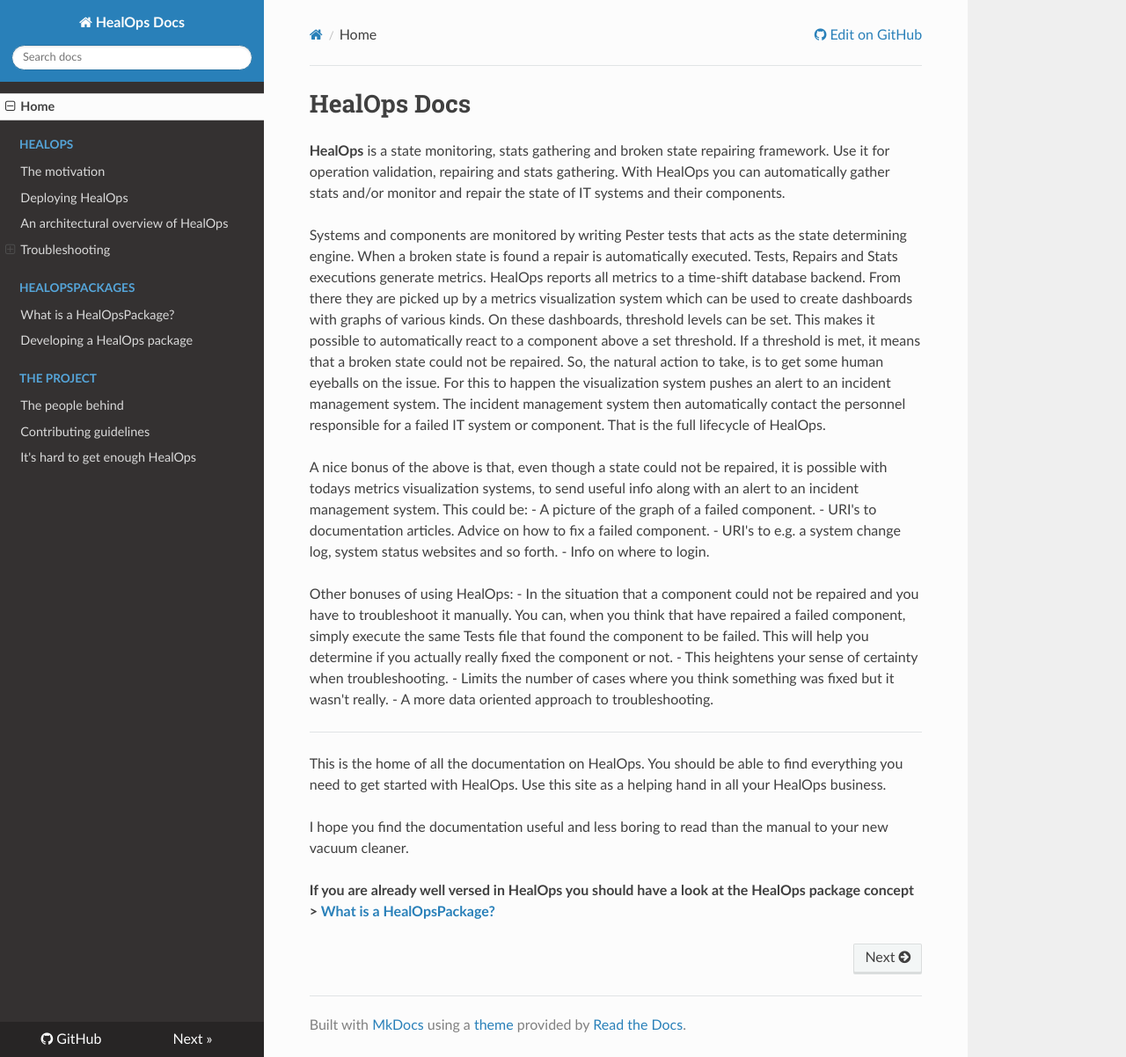
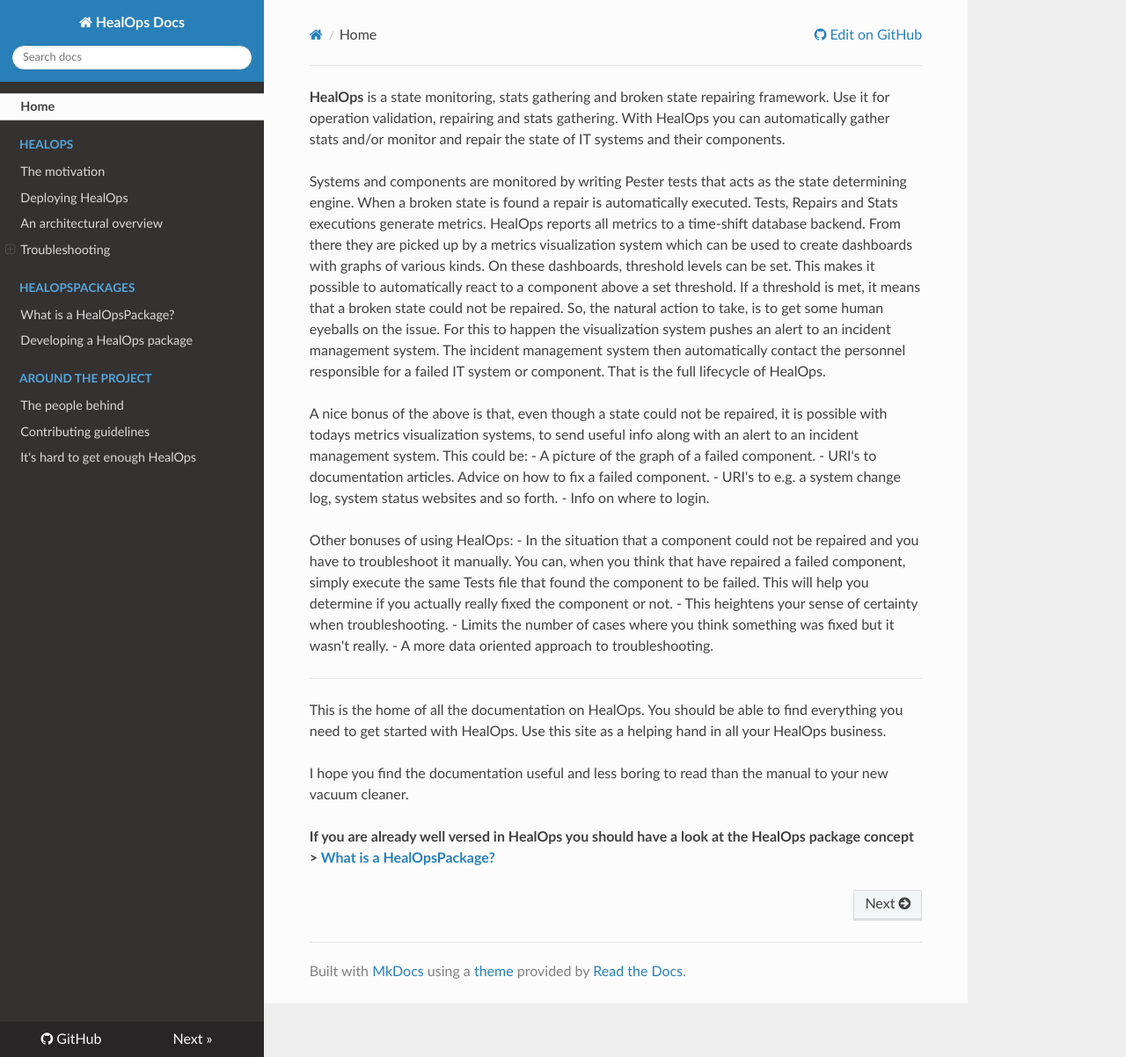
Before and after one commit to larssb/HealOps, an MkDocs documentation site: the page built from docs/index.md, in a window 1280 px wide and 1202 px high. Shown: the whole window at 88% size. Built offline with MkDocs 1.6.1, drawn with Linux system fonts in a browser that asks for light colours; nearby versions of some CDN libraries; old or Windows-style settings are respelled for this version of MkDocs.

Commit message:
Docs improvements.

```diff
--- a/docs/index.md
+++ b/docs/index.md
@@ -1,5 +1,3 @@
-# HealOps Docs
-
 __HealOps__ is a state monitoring, stats gathering and broken state repairing framework. Use it for operation validation, repairing and stats gathering. With HealOps you can automatically gather stats and/or monitor and repair the state of IT systems and their components.
 
 Systems and components are monitored by writing Pester tests that acts as the state determining engine. When a broken state is found a repair is automatically executed.
--- a/mkdocs.yml
+++ b/mkdocs.yml
@@ -6,13 +6,13 @@ pages:
   - HealOps:
     - The motivation: 'HealOps-Motivation.md'
     - Deploying HealOps: 'HealOps-Deploying.md'
-    - An architectural overview of HealOps: 'HealOps-ArchitectureAndInnerWorkings.md'
+    - An architectural overview: 'HealOps-ArchitectureAndInnerWorkings.md'
     - Troubleshooting:
-      - Troubleshooting OpenTSDB: 'HealOps-Troubleshooting-OpenTSDB.md'
+      - OpenTSDB: 'HealOps-Troubleshooting-OpenTSDB.md'
   - HealOpsPackages:
     - What is a HealOpsPackage?: 'HealOpsPackages-What.md'
     - Developing a HealOps package: 'HealOpsPackages-Developing.md'
-  - The project:
+  - Around the project:
     - The people behind: 'Who.md'
     - Contributing guidelines: 'Contributing.md'
     - It's hard to get enough HealOps: 'MoreHealOps.md'
```
